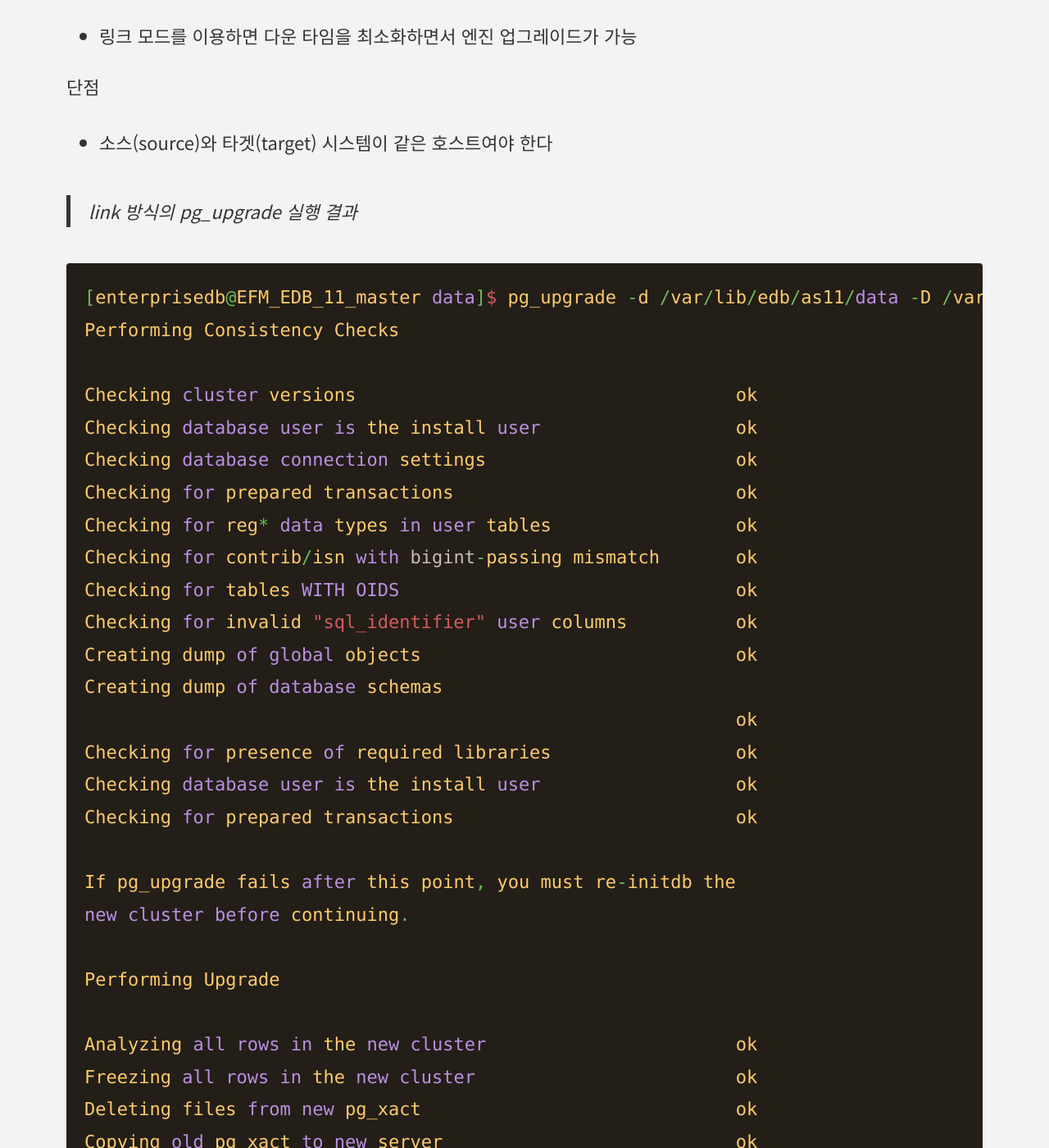
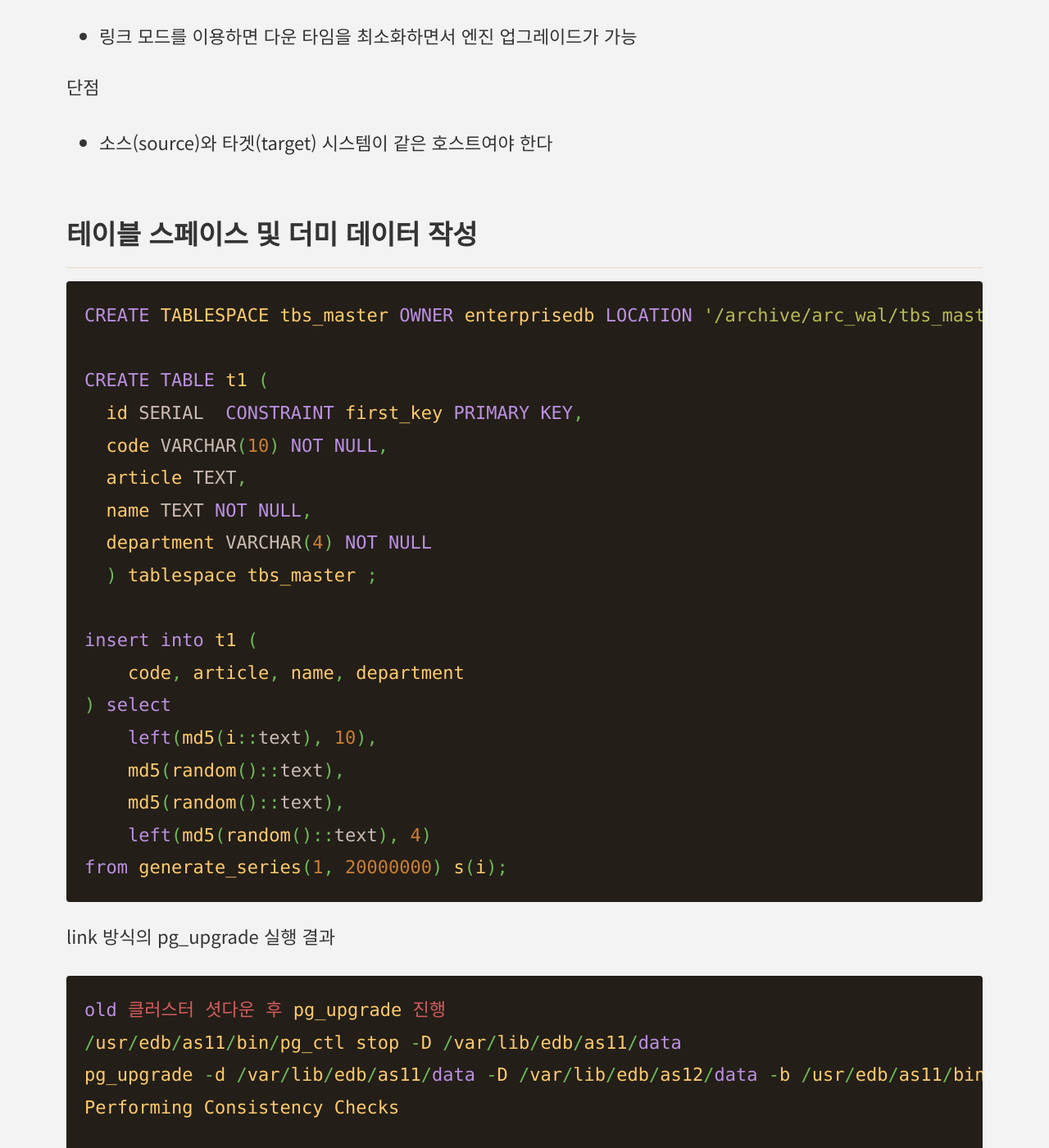
Before and after one commit to coiy/coiy.github.io, a Jekyll site: the page built from _posts/2019-12-14-Downtime_to_zero.md, in a window 1280 px wide and 1400 px high, scrolled down 4633 px. Shown: the whole window at 82% size. Built offline with Jekyll 4.4.1, drawn with Linux system fonts in a browser that asks for light colours; cached includes are drawn as plain includes; some of the changed text lies outside the part shown.

Commit message:
finally editing.

````diff
--- a/_posts/2019-12-12-pg_and_edb_v11_new_features.md
+++ b/_posts/2019-12-12-pg_and_edb_v11_new_features.md
@@ -81,7 +81,7 @@ explain create table para_1 as select count(*) from t_random ;
 numberic 타입의 랜덤 더미 데이터 100만 건을 작성한다.
 
 ```sql
-CREATE TABLE t_demo (data numeric);
+CREATE TABLE t_demo (data numeric) tablespace tbs_master;
 
 CREATE OR REPLACE PROCEDURE insert_data(buckets integer)
 LANGUAGE plpgsql
--- a/_posts/2019-12-14-Downtime_to_zero.md
+++ b/_posts/2019-12-14-Downtime_to_zero.md
@@ -18,11 +18,11 @@ comments: false
 - via Replication
 
 
-# pg_dumpall (또는 pg_dump)
+# pg_dumpall (or pg_dump)
 특징 및 주의점
 - Logical 백업 방식
 - Plain Text SQL문으로 백업
-- 클러스터 레벨로 백업
+- 클러스터 or 데이터베이스 레벨로 백업
 - 데이터베이스 레벨로 백업을 하고자 할 때에는 pg_dump 사용
 - 데이터베이스 레벨로 스키마 변경 없이 단순히 덤프만 받을 때는 pg_dump -Fc 옵션을 사용하면 덤프 파일 용량이 4배~7배 가량 줄어듬
 - 100GB 이하 급의 작은 클러스터에 적합
@@ -48,7 +48,7 @@ comments: false
 
 1. 업그레이드 하고자 하는 버전의 EDB 설치
 2. as-is에서 사용 중인 extension을 파악해두고 to-be EDB에 미리 설치
-3. ✔️ github 등에 공개된 사용자 정의 모듈의 경우 새 버전을 지원하는 모듈이 아직 개발되지 않았을 수 있음
+3. ✔️ github 등에 공개된 써드 파티 모듈을 많이 사용하는 경우 새 버전에 대응하는 모듈이 아직 개발되지 않았을 수 있음
 4. 통상 $PGDATA 환경변수에 지정하는 데이터 디렉토리 이외의 영역에서 테이블스페이스를 사용하는 경우 장애 포인트가 될 수도 있음
 5. 기존의 postgresql.conf, pg_hba.conf, SSL 설정을 위한 인증키 등은 pg_upgrade -c 체크기능으로 그 오류를 거를 수 없기 때문에 미리 사전작업을 해두어야 함
 6. initdb로 새 버전의 EDB 클러스터 생성
@@ -81,11 +81,34 @@ Checking for prepared transactions                          ok
 단점
 - 소스(source)와 타겟(target) 시스템이 같은 호스트여야 한다
 
+## 테이블 스페이스 및 더미 데이터 작성
+```sql
+CREATE TABLESPACE tbs_master OWNER enterprisedb LOCATION '/archive/arc_wal/tbs_master';
 
->link 방식의 pg_upgrade 실행 결과
+CREATE TABLE t1 (
+  id SERIAL  CONSTRAINT first_key PRIMARY KEY,
+  code VARCHAR(10) NOT NULL,
+  article TEXT,
+  name TEXT NOT NULL,
+  department VARCHAR(4) NOT NULL
+  ) tablespace tbs_master ;
+
+insert into t1 (
+    code, article, name, department
+) select
+    left(md5(i::text), 10),
+    md5(random()::text),
+    md5(random()::text),
+    left(md5(random()::text), 4)
+from generate_series(1, 20000000) s(i);
+```
+
+link 방식의 pg_upgrade 실행 결과
 
 ```sql
-[enterprisedb@EFM_EDB_11_master data]$ pg_upgrade -d /var/lib/edb/as11/data -D /var/lib/edb/as12/data -b /usr/edb/as11/bin -B /usr/edb/as12/bin -p 5444 -P 5445 -j 2 --link
+old 클러스터 셧다운 후 pg_upgrade 진행
+/usr/edb/as11/bin/pg_ctl stop -D /var/lib/edb/as11/data
+pg_upgrade -d /var/lib/edb/as11/data -D /var/lib/edb/as12/data -b /usr/edb/as11/bin -B /usr/edb/as12/bin -p 5444 -P 5445 -j 2 --link
 Performing Consistency Checks
 
 Checking cluster versions                                   ok
@@ -145,7 +168,11 @@ once you start the new server, consider running:
 
 Running this script will delete the old cluster's data files:
     ./delete_old_cluster.sh
-[enterprisedb@EFM_EDB_11_master data]$
+```
+
+## 완료 작업
+```shell
+/usr/edb/as12/bin/pg_ctl start -D /var/lib/edb/as12/data -p 5445
 ```
 
 무사히 pg_upgrade가 끝났다면 vacuum을 실행하고 old 데이터 디렉토리를 삭제하는 스크립트가 자동으로 생성된다.
````
Also changed, not shown: other parts of _posts/2019-12-14-Downtime_to_zero.md (+1 -1 lines), _posts/2019-12-17-EDB_v12_new_features.md (+10 -9 lines).
